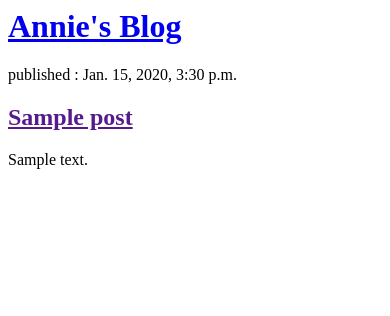
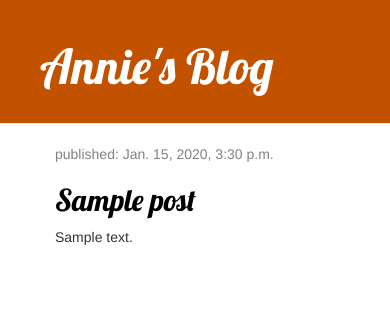
Before and after one commit to anniesaxena/My-Django-Blog, a Django app: page / in a window 390 px wide. Shown: the top 316 px of the page. Run offline with Django 3.2, Linux system fonts and the light colour scheme; tables that the repository leaves empty hold one stand-in row (values such as "Sample post"); some libraries are stand-ins or nearby versions.

Commit message:
Updated CSS and HTML files to make webpage attractive

```diff
--- /dev/null
+++ b/blog/static/css/blog.css
@@ -0,0 +1,46 @@
+.page-header{
+	background-color: #C25100;
+	margin-top: 0;
+	padding: 20px 20px 20px 40px;
+}
+
+.page-header h1, .page-header h1 a, .page-header h1 a:visited, .page-header h1 a:active {
+	color: #ffffff;
+	font-size: 36pt;
+	text-decoration: none;
+}
+
+.content{
+	margin-left: 40px;
+}
+
+h1,h2,h3,h4 {
+	font-family: 'Lobster', cursive;
+}
+
+.date {
+	color: #828282;
+}
+
+.save {
+	float: right;
+}
+
+.post-form textarea, .post-form input {
+	width: 100%;
+}
+
+.top-menu, .top-meny:hover, .top-menu:visited{
+	color: #ffffff;
+	float: right;
+	font-size: 26pt;
+	margin-right: 20px;
+}
+
+.post{
+	margin-bottom: 70px;
+}
+
+.post h2 a, .post h2 a:visited {
+	color: #000000
+}
--- a/blog/templates/blog/post_list.html
+++ b/blog/templates/blog/post_list.html
@@ -1,20 +1,35 @@
+{%load static %}
 <html>
     <head>
-    	<title>Annie's Blog</title>
+        <title>Annie's Blog</title>
+        <link rel="stylesheet" href="//maxcdn.bootstrapcdn.com/bootstrap/3.2.0/css/bootstrap.min.css">
+        <link rel="stylesheet" href="//maxcdn.bootstrapcdn.com/bootstrap/3.2.0/css/bootstrap-theme.min.css">
+        <link rel="stylesheet" href="{% static 'css/blog.css' %}">
+        <link href="//fonts.googleapis.com/css?family=Lobster&subset=latin,latin-ext" rel="stylesheet" type="text/css">
     </head>
     <body>
 
-    	<div>
+    	<div class="page-header">
     		<h1><a href="/">Annie's Blog</a></h1>
     	</div>
 
-        {% for post in posts %}
-        <div>
-            <p>published : {{post.published_date}}</p>
-            <h2><a href="">{{post.title}}</a></h2>
-            <p>{{post.text|linebreaksbr }}</p>
+        <div class="content container">
+            <div class="row">
+                <div class="col-md-8">
+                    {% for post in posts %}
+                    <div class="post">
+                        <div class="date">
+                            <p>published: {{ post.published_date }}</p>
+                        </div>
+                        <h2><a href="">{{post.title}}</a></h2>
+                        <p>{{post.text |linebreaksbr }}</p>
+                    </div>
+                    {% endfor %}
+                </div>
+
+            </div>
+
         </div>
-        {% endfor %}
 
     </body>
 </html>
--- a/blog/urls.py
+++ b/blog/urls.py
@@ -1,6 +1,8 @@
 from django.urls import path
 from . import views
+from django.contrib.staticfiles.urls import staticfiles_urlpatterns
 
 urlpatterns = [
     path('',views.post_list, name='post_list'),
 ]
+urlpatterns += staticfiles_urlpatterns()
```
